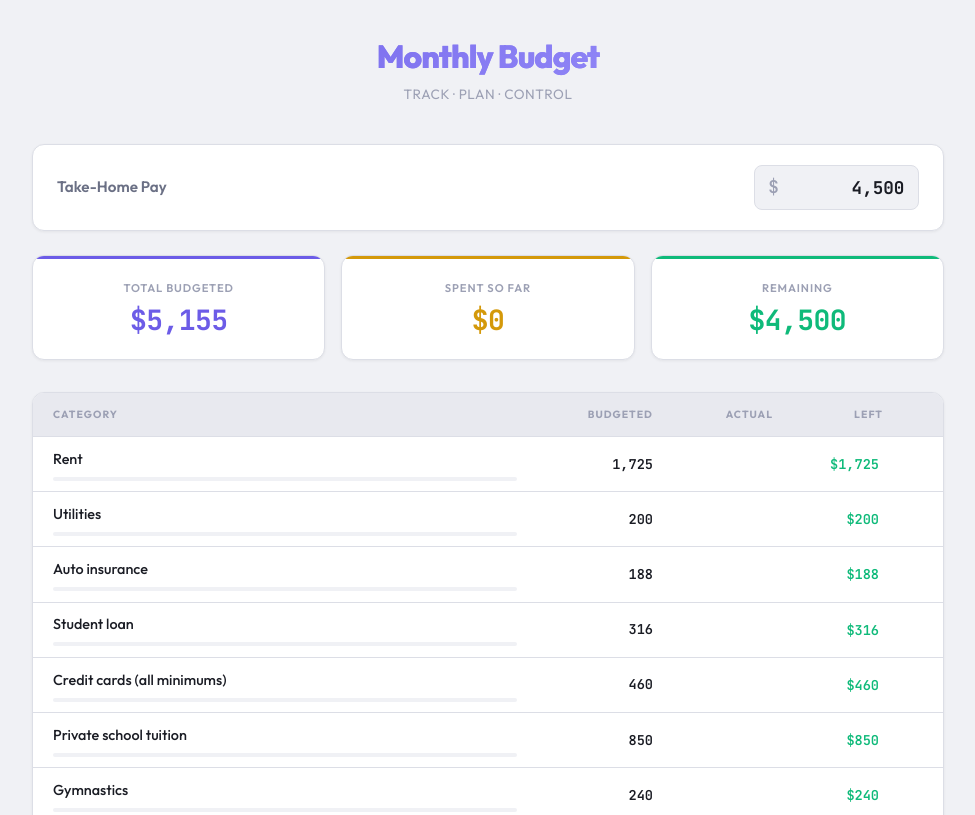
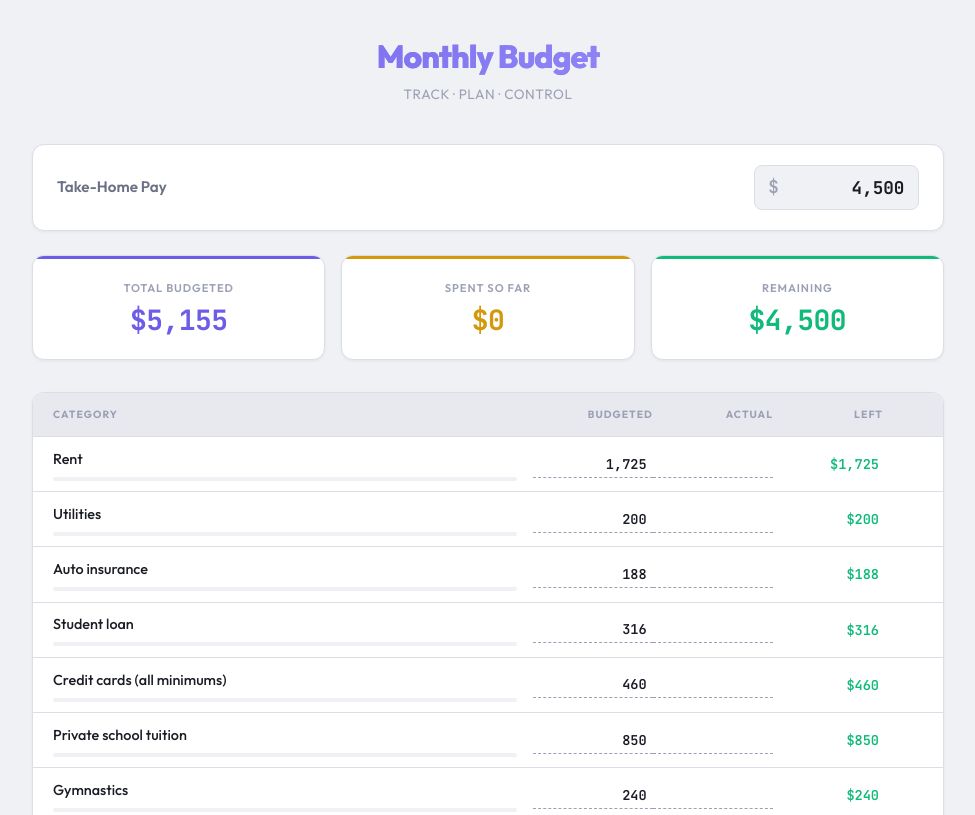
Before and after one commit to tran0427/monthly_budget_calc, a plain HTML site: page index.html in a window 1280 px wide. Shown: the top 815 px of the page, without its empty margins (152-1127 px from the left). Drawn offline with Linux system fonts and the light colour scheme.

Commit message:
style: enhance money input field with improved padding, border, and background on hover and focus

```diff
--- a/index.html
+++ b/index.html
@@ -352,12 +352,19 @@ body {
   font-weight: 600;
   width: 100%;
   text-align: right;
-  padding: 0.25rem 0;
-  border-bottom: 1px solid transparent;
-  transition: border-color var(--transition);
+  padding: 0.25rem 0.4rem 0.25rem 0;
+  border-bottom: 1px dashed var(--text-muted);
+  transition: border-color var(--transition), background var(--transition);
+  border-radius: 2px 2px 0 0;
 }
-.money-input:hover { border-bottom-color: var(--border); }
-.money-input:focus { border-bottom-color: var(--accent); }
+.money-input:hover {
+  border-bottom: 1px solid var(--text-secondary);
+  background: var(--accent-soft);
+}
+.money-input:focus {
+  border-bottom: 2px solid var(--accent);
+  background: var(--accent-soft);
+}
 
 .left-value {
   font-family: 'JetBrains Mono', monospace;
```
